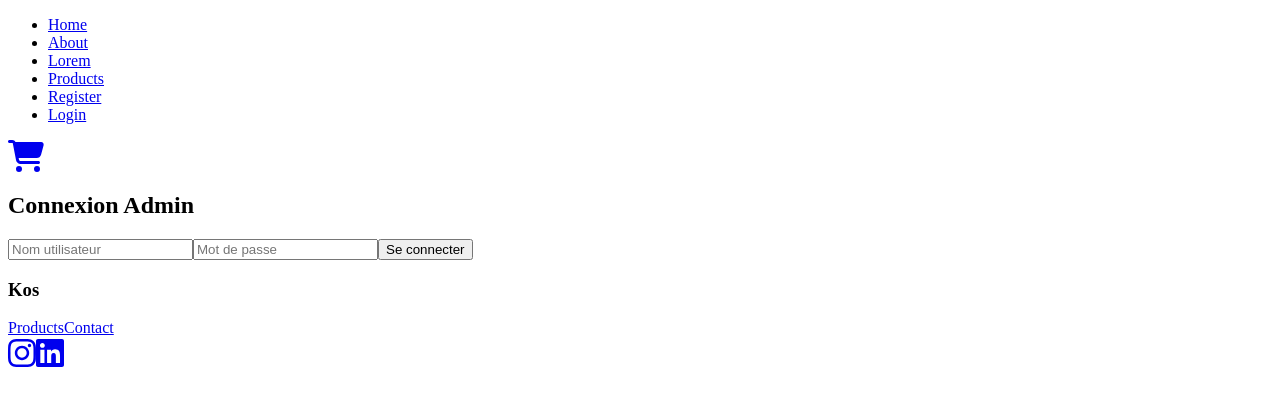
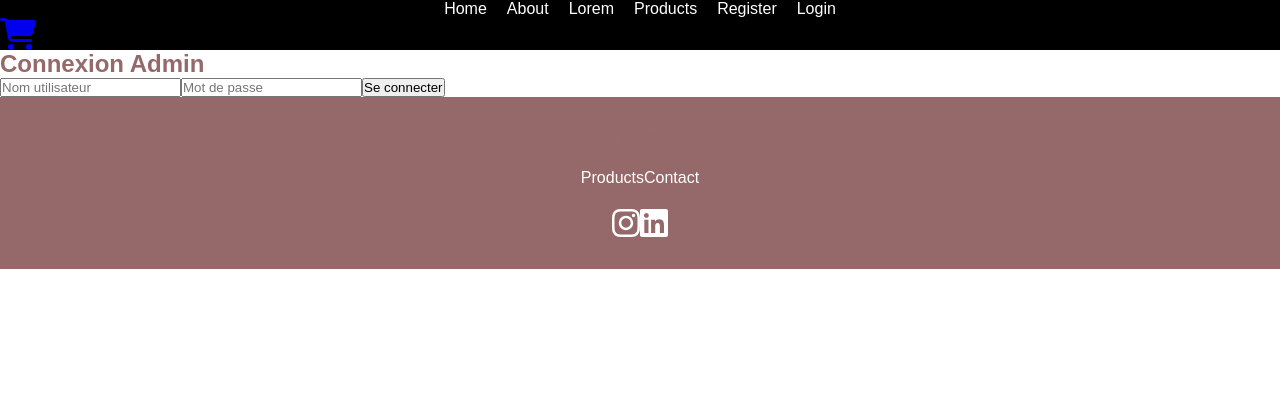
Before and after one commit to Laury-Erba/projet-Kos, a React (Create React App) app in the folder frontend/: page /admin/login in a window 1280 px wide. Shown: the top 406 px of the page. Built offline with nearby package versions, Linux system fonts and the light colour scheme.

Commit message:
mise en place de Saas

```diff
--- a/frontend/src/index.js
+++ b/frontend/src/index.js
@@ -1,5 +1,6 @@
 import React from "react";
 import ReactDOM from "react-dom";
+import "./styles/main.scss";
 import App from "./App";
 
 ReactDOM.render(
--- /dev/null
+++ b/frontend/src/styles/base/_reset.scss
@@ -0,0 +1,6 @@
+/* A simple CSS reset to ensure consistency across browsers */
+* {
+    margin: 0;
+    padding: 0;
+    box-sizing: border-box;
+  }
--- /dev/null
+++ b/frontend/src/styles/base/_typography.scss
@@ -0,0 +1,10 @@
+body {
+    font-family: $paragraph-font;
+    background-color: $white-color;
+    color: $black-color;
+  }
+
+  h1, h2, h3 {
+    font-family: $title-font;
+    color: $primary-color;
+  }
--- /dev/null
+++ b/frontend/src/styles/components/_footer.scss
@@ -0,0 +1,23 @@
+.footer {
+    background-color: $primary-color;
+    color: $white-color;
+    padding: 20px;
+    text-align: center;
+
+    .footer-content {
+      @include flex-center;
+      flex-direction: column;
+
+      .footer-section {
+        margin: 10px 0;
+      }
+
+      a {
+        color: $white-color;
+        text-decoration: none;
+        &:hover {
+          text-decoration: underline;
+        }
+      }
+    }
+  }
--- /dev/null
+++ b/frontend/src/styles/components/_navbar.scss
@@ -0,0 +1,19 @@
+.nav-bar {
+    background-color: $black-color;
+    color: $white-color;
+
+    ul {
+      list-style: none;
+      @include flex-center;
+      li {
+        margin: 0 10px;
+      }
+      a {
+        text-decoration: none;
+        color: $white-color;
+        &:hover {
+          text-decoration: underline;
+        }
+      }
+    }
+  }
--- /dev/null
+++ b/frontend/src/styles/components/_productList.scss
@@ -0,0 +1,42 @@
+.product-list {
+    display: grid;
+    grid-template-columns: 1fr;
+    gap: 20px;
+    padding: 20px;
+
+    @media(min-width: 768px) {
+      grid-template-columns: repeat(3, 1fr);
+    }
+
+    li {
+      list-style: none;
+      border: 1px solid $secondary-color;
+      padding: 10px;
+      text-align: center;
+
+      img {
+        width: 100px;
+        height: 100px;
+        object-fit: cover;
+      }
+
+      a {
+        color: $primary-color;
+        text-decoration: none;
+        &:hover {
+          text-decoration: underline;
+        }
+      }
+
+      button {
+        background-color: $primary-color;
+        color: $white-color;
+        border: none;
+        padding: 10px;
+        cursor: pointer;
+        &:hover {
+          background-color: darken($primary-color, 10%);
+        }
+      }
+    }
+  }
--- /dev/null
+++ b/frontend/src/styles/main.scss
@@ -0,0 +1,15 @@
+// Import utils
+@import 'utils/variables';
+@import 'utils/mixins';
+
+// Import base styles
+@import 'base/reset';
+@import 'base/typography';
+
+// Import components
+@import 'components/navbar';
+@import 'components/footer';
+@import 'components/productList';
+
+// Import pages
+@import 'pages/home';
--- /dev/null
+++ b/frontend/src/styles/pages/_home.scss
@@ -0,0 +1,43 @@
+.home {
+    .header-home {
+      text-align: center;
+      margin-bottom: 20px;
+
+      img {
+        width: 100%;
+        height: auto;
+      }
+
+      h1 {
+        @include responsive-font-size(1.5rem, 2.5rem);
+        margin-top: -20px;
+        color: $primary-color;
+      }
+
+      .shop-button {
+        background-color: $primary-color;
+        color: $white-color;
+        border: none;
+        padding: 10px 20px;
+        cursor: pointer;
+        text-transform: uppercase;
+        &:hover {
+          background-color: darken($primary-color, 10%);
+        }
+      }
+    }
+
+    .about,
+    .lorem {
+      @include flex-center;
+      flex-direction: column;
+      text-align: center;
+      margin: 20px 0;
+
+      img {
+        width: 80%;
+        height: auto;
+        margin-top: 10px;
+      }
+    }
+  }
--- /dev/null
+++ b/frontend/src/styles/utils/_mixins.scss
@@ -0,0 +1,14 @@
+// Mixin for flexbox centering
+@mixin flex-center {
+    display: flex;
+    justify-content: center;
+    align-items: center;
+  }
+
+  // Mixin for responsive typography
+  @mixin responsive-font-size($mobile-size, $desktop-size) {
+    font-size: $mobile-size;
+    @media(min-width: 768px) {
+      font-size: $desktop-size;
+    }
+  }
--- /dev/null
+++ b/frontend/src/styles/utils/_variables.scss
@@ -0,0 +1,9 @@
+// Colors
+$primary-color: #956969;
+$secondary-color: #C8B8B0;
+$black-color: #000000;
+$white-color: #ffffff;
+
+// Fonts
+$title-font: 'Poppins', sans-serif;
+$paragraph-font: 'Montserrat', sans-serif;
```
